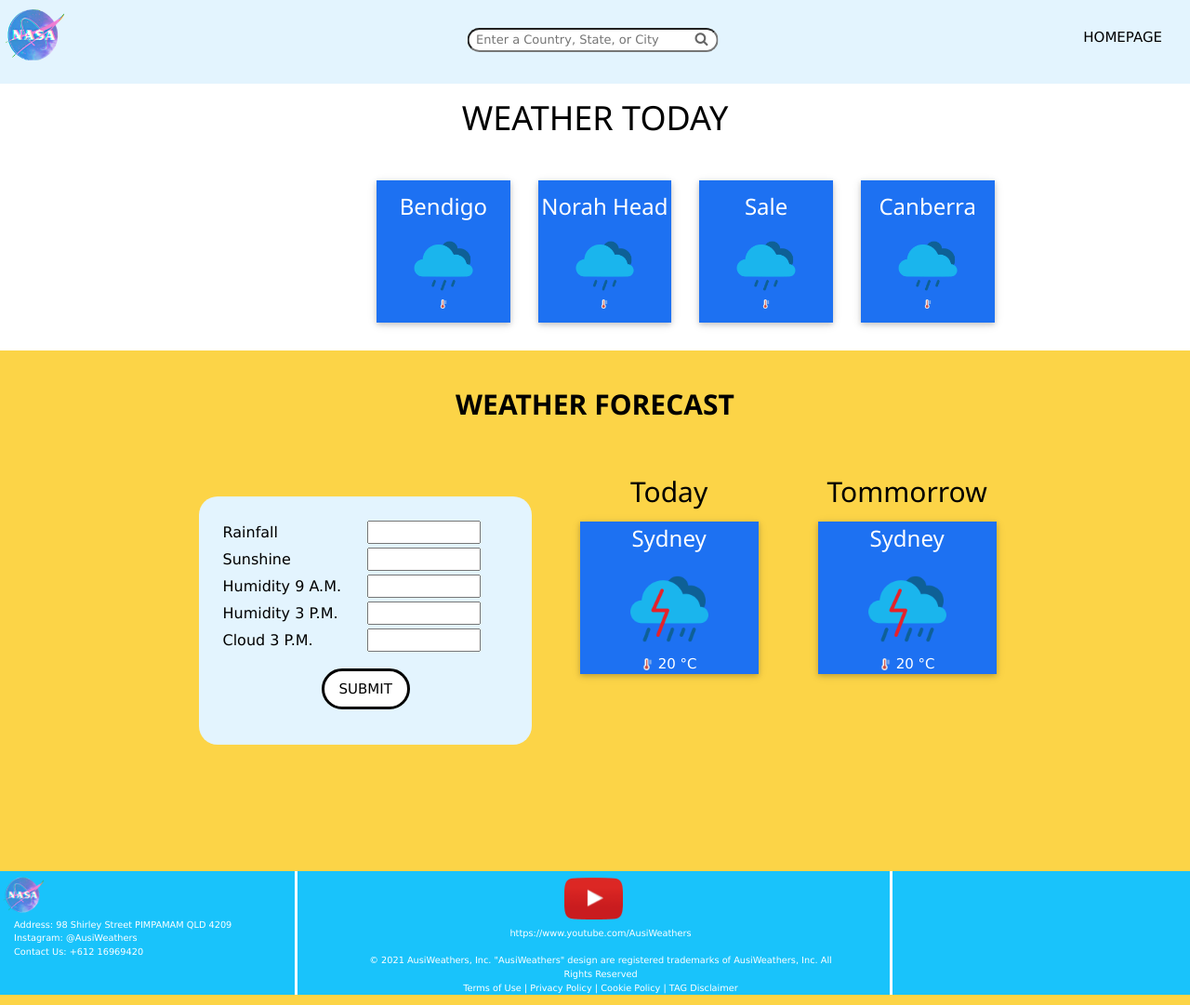
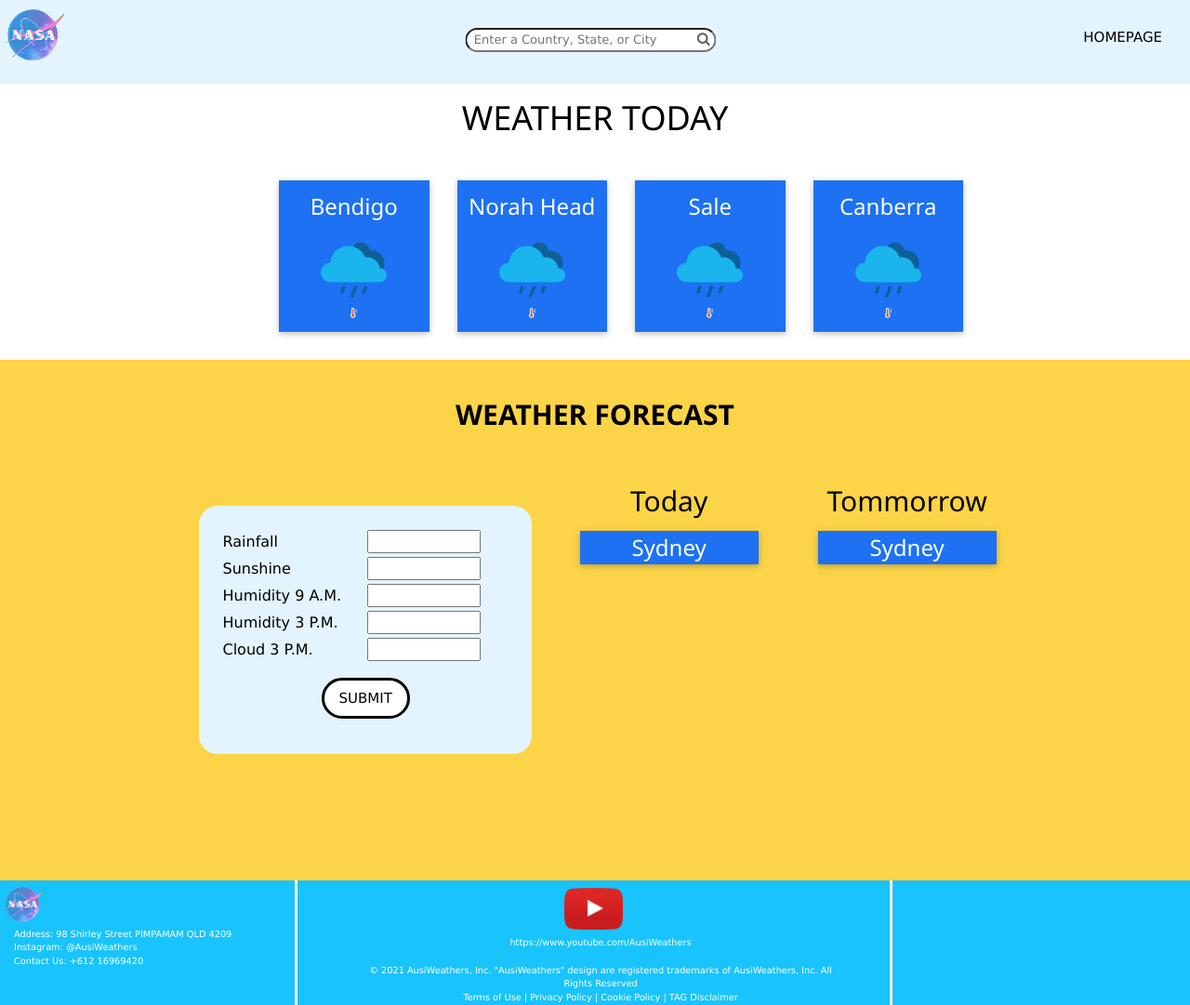
Before and after one commit to febriandaputra13/Tubes-MANPRO, a PHP site: page /weather_prediction.php in a window 1280 px wide; the page is wider, and only the part inside the window is pictured. Shown: that part at 93% size. Run offline with PHP 8.4, Linux system fonts and the light colour scheme.

Commit message:
benerin nav dan persen 2 angka blkg koma

```diff
--- a/cuaca.php
+++ b/cuaca.php
@@ -86,14 +86,14 @@
 
 ?>
 
-    <nav class="navbar" style="width:100%;">
+    <nav class="navbar1" style="width:100%;">
         <ul>
             <li><img src="images/logo.png" alt=""></li>
             <form action="cuaca.php" method="get">
                 <label for="city"></label>
                 <li class=" w3-display-topmiddle srchbar" > <input type="text" name="city" id="city"
                         placeholder="Enter a Country, State, or City">
-                            <i style="margin-left:1rem;" class="fa fa-search srchicon"></i>
+                            <i style="margin-left:0.3rem;" class="fa fa-search srchicon"></i>
                 </li>
             </form>
             <li class="linkhome"><a href="index.php">HOMEPAGE</a></li>
--- a/index.php
+++ b/index.php
@@ -82,14 +82,14 @@
 <body>
 
 
-    <nav class="navbar">
+    <nav class="navbar1">
         <ul>
             <li><img src="images/logo.png" alt=""></li>
             <form action="cuaca.php" method="get">
                 <label for="city"></label>
                 <li class=" w3-display-topmiddle srchbar" > <input type="text" name="city" id="city"
                         placeholder="Enter a Country, State, or City">
-                            <i style="margin-left:0rem;" class="fa fa-search srchicon"></i>
+                            <i style="margin-left:0.3rem;" class="fa fa-search srchicon"></i>
 
                 </li>
             </form>
--- a/style/style.css
+++ b/style/style.css
@@ -30,7 +30,7 @@ background-color: white;
 .kotakluar {
     padding: 30px;
     background-color: white;
-    margin-left: 25rem;
+    margin-left: 18rem;
 }
 
 .font {
@@ -114,7 +114,7 @@ footer {
 
 
 /* aldo */
-  .navbar ul {
+  .navbar1 ul {
     list-style-type: none;
     margin: 0;
     padding: 0;
@@ -122,20 +122,20 @@ footer {
     background-color: #E3F4FE;
 }
 
-.navbar ul .linkhome {
+.navbar1 ul .linkhome {
     float: right;
     margin-top: -4.1rem;
     margin-right: 2rem;
 }
 
-.navbar .linkhome a {
+.navbar1 .linkhome a {
 
     text-align: center;
 
     text-decoration: none;
 }
 
-.navbar .linkhome a:hover {
+.navbar1 .linkhome a:hover {
 
     text-align: center;
     color: black;
@@ -146,18 +146,18 @@ footer {
     text-decoration: none;
 }
 
-.navbar ul .srchbar {
+.navbar1 ul .srchbar {
     margin-top: 2rem;
 }
 
-.navbar ul .srchbar input {
+.navbar1 ul .srchbar input {
     border-radius: 25px;
     width: 18rem;
     font-size: small;
     padding-left: 0.5rem;
 }
 
-.navbar img {
+.navbar1 img {
     width: 5rem;
     height: 5rem;
     padding: 0;
--- a/weather_prediction.php
+++ b/weather_prediction.php
@@ -120,13 +120,13 @@
    }
 
 ?>
-    <nav class="navbar">
+    <nav class="navbar1">
         <ul>
             <li><img src="images/logo.png" alt=""></li>
             <form action="cuaca.php" method="get">
                 <label for="city"></label>
                 <li class=" w3-display-topmiddle srchbar"> <input type="text" name="city" id="city"
-                        placeholder="Enter a Country, State, or City"> <i class="fa fa-search srchicon"></i></li>
+                        placeholder="Enter a Country, State, or City"> <i style="margin-left:0.3rem;" class="fa fa-search srchicon"></i></li>
             </form>
             <li class="linkhome"><a href="index.php">HOMEPAGE</a></li>
         </ul>
@@ -338,12 +338,11 @@
                     <h2>Today</h2>
                     <div class="w3-card-2 w3-center kotak " onclick="location.href='www.google.com';"style="width: 100%;  cursor: pointer;">
                         <h3 class="font">Sydney</h3>
-                        <img src="images/hujanbadai.png" style="width: 50%;" alt="">
+                        <!-- <img src="images/hujanbadai.png" style="width: 50%;" alt=""> -->
                         <div class="suhu w3-center">
-                            <img src="images/temperature.png" style="width: 7%;" alt="">
-                            <span class="font">20 °C</span>
+                            <!-- <img src="images/temperature.png" style="width: 7%;" alt=""> -->
                         </div>
-                        <h3 class="w3-center font">
+                        <h4 class="w3-center font">
                             <?php
                                 if(isset($_GET["rainfall"])&&isset($_GET["sunshine"])&&isset($_GET["humidity9am"])&&isset($_GET["humidity3pm"])&&isset($_GET["cloud3pm"])){
                                     $rainfall=$_GET["rainfall"];
@@ -354,7 +353,7 @@
                                     $output=passthru("python predict_today.py $rainfall $sunshine $humidity9am $humidity3pm $cloud3pm");
                                 }
                             ?>
-                        </h3>
+                        </h4>
                     </div>
                 </div>
 
@@ -362,12 +361,11 @@
                     <h2>Tommorrow</h2>
                     <div class="w3-card-2 w3-center kotak " onclick="location.href='www.google.com';"style="width: 100%;  cursor: pointer;">
                         <h3 class="font">Sydney</h3>
-                        <img src="images/hujanbadai.png" style="width: 50%;" alt="">
+                        <!-- <img src="images/hujanbadai.png" style="width: 50%;" alt=""> -->
                         <div class="suhu w3-center">
-                            <img src="images/temperature.png" style="width: 7%;" alt="">
-                            <span class="font">20 °C</span>
+                            <!-- <img src="images/temperature.png" style="width: 7%;" alt=""> -->
                         </div>
-                        <h3 class="w3-center font">
+                        <h4 class="w3-center font">
                             <?php
                                     if(isset($_GET["rainfall"])&&isset($_GET["sunshine"])&&isset($_GET["humidity9am"])&&isset($_GET["humidity3pm"])&&isset($_GET["cloud3pm"])){
                                         $rainfall=$_GET["rainfall"];
@@ -379,7 +377,7 @@
                                     }
                                 ?>
 
-                        </h3>
+                        </h4>
                     </div>
 
                 </div>
--- a/whoops.php
+++ b/whoops.php
@@ -17,7 +17,7 @@
                 <label for="city"></label>
                 <li class=" w3-display-topmiddle srchbar" > <input type="text" name="city" id="city"
                         placeholder="Enter a Country, State, or City">
-                            <i style="margin-left:0.5rem;" class="fa fa-search srchicon"></i>
+                            <i style="margin-left:0.3rem;" class="fa fa-search srchicon"></i>
 
                 </li>
             </form>
```
Also changed, not shown: 2 other files.
